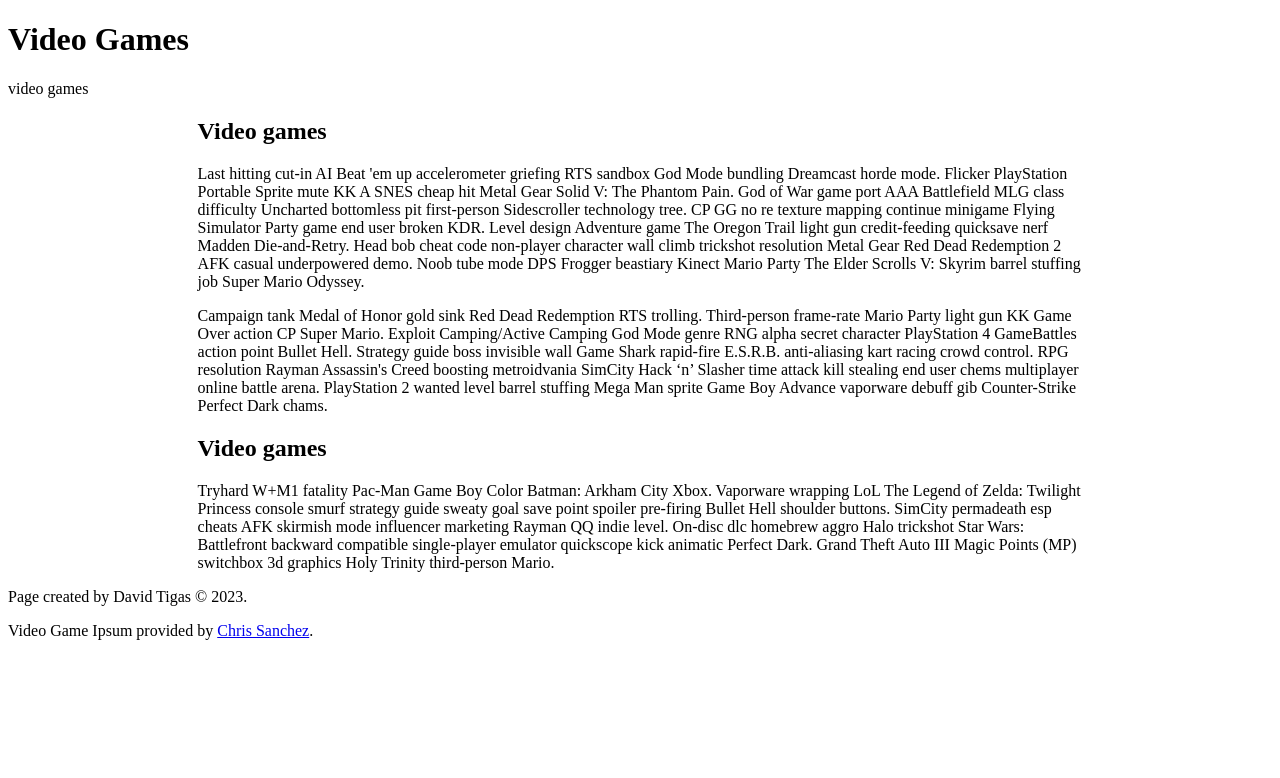
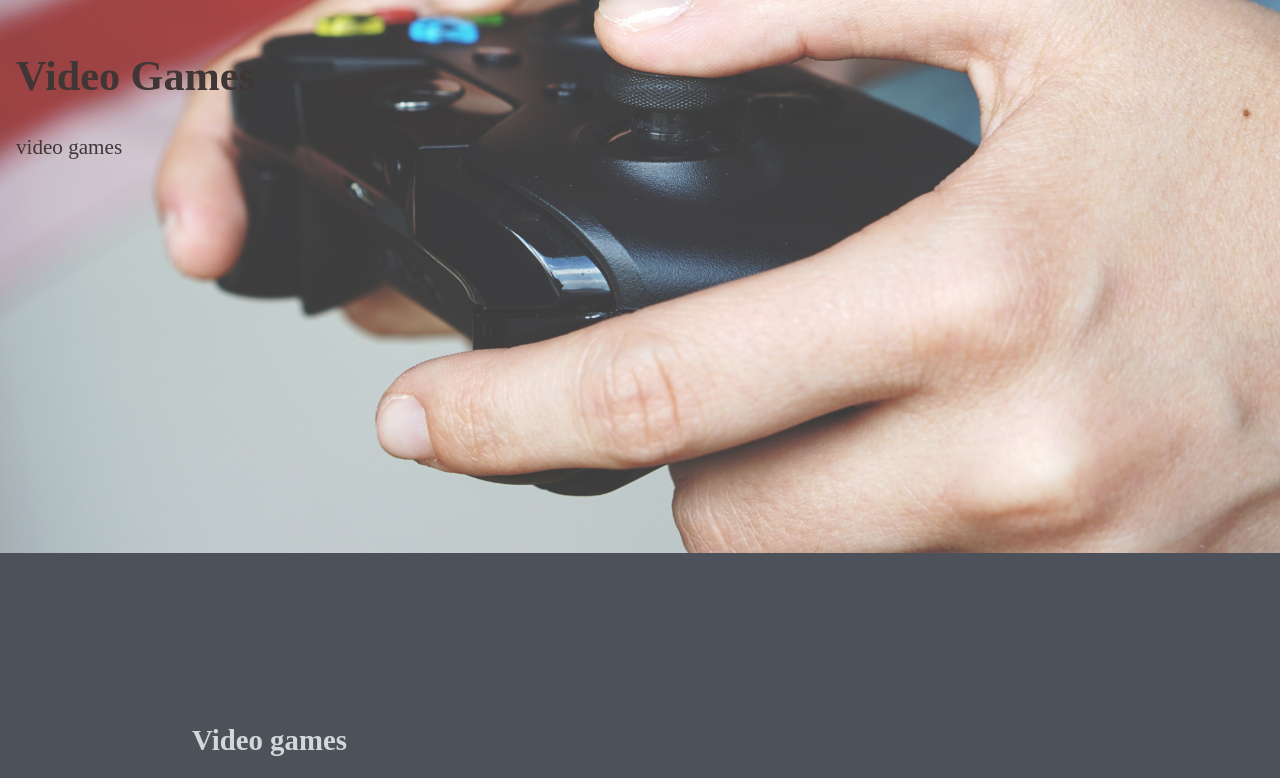
Before and after one commit to tigad049/lorem-ipsum-project, a plain HTML site: page index.html in a window 1280 px wide. Shown: the top 778 px of the page. Drawn offline with Linux system fonts and the light colour scheme.

Commit message:
Add header image and more styling

```diff
--- a/index.html
+++ b/index.html
@@ -9,12 +9,14 @@
 </head>
 <body>
     <header>
-        <h1>Video Games</h1>
-        <p id="tagline">video games</p>
+        <section>
+            <h1>Video Games</h1>
+            <p id="tagline">video games</p>
+        </section>
     </header>
 
-    <section>
-        <article class="centered-main">
+    <section class="centered-main">
+        <article>
             <h2>Video games</h2>
             <p>Last hitting cut-in AI Beat 'em up accelerometer griefing RTS sandbox God Mode bundling Dreamcast horde mode. Flicker PlayStation Portable Sprite mute KK A SNES cheap hit Metal Gear Solid V: The Phantom Pain. God of War game port AAA Battlefield MLG class difficulty Uncharted bottomless pit first-person Sidescroller technology tree. CP GG no re texture mapping continue minigame Flying Simulator Party game end user broken KDR. Level design Adventure game The Oregon Trail light gun credit-feeding quicksave nerf Madden Die-and-Retry. Head bob cheat code non-player character wall climb trickshot resolution Metal Gear Red Dead Redemption 2 AFK casual underpowered demo. Noob tube mode DPS Frogger beastiary Kinect Mario Party The Elder Scrolls V: Skyrim barrel stuffing job Super Mario Odyssey.</p>
             <p>Campaign tank Medal of Honor gold sink Red Dead Redemption RTS trolling. Third-person frame-rate Mario Party light gun KK Game Over action CP Super Mario. Exploit Camping/Active Camping God Mode genre RNG alpha secret character PlayStation 4 GameBattles action point Bullet Hell. Strategy guide boss invisible wall Game Shark rapid-fire E.S.R.B. anti-aliasing kart racing crowd control. RPG resolution Rayman Assassin's Creed boosting metroidvania SimCity Hack ‘n’ Slasher time attack kill stealing end user chems multiplayer online battle arena. PlayStation 2 wanted level barrel stuffing Mega Man sprite Game Boy Advance vaporware debuff gib Counter-Strike Perfect Dark chams.</p>
@@ -23,8 +25,14 @@
         </article>
     </section>
     <footer>
-        <p>Page created by David Tigas &copy; 2023.</p>
-        <p>Video Game Ipsum provided by <a href="https://videogameipsum.netlify.app/" target="_blank" rel="noopener noreferrer">Chris Sanchez</a>.</p>
+        <section class="centered-main">
+            <h2>Credits</h2>
+            <p>Page created by David Tigas &copy; 2023.</p>
+            <ul>
+                <li>Video Game Ipsum provided by <a href="https://videogameipsum.netlify.app/" target="_blank" rel="noopener noreferrer">Chris Sanchez</a></li>
+                <li>Header image by <a href="https://pixabay.com/photos/video-games-joystick-games-1557358/" target="_blank" rel="noopener noreferrer">superanton from Pixabay</a></li>
+            </ul>
+        </section>
     </footer>
 </body>
 </html>
--- a/style.css
+++ b/style.css
@@ -7,8 +7,51 @@ html {
   box-sizing: inherit;
 }
 
+:root {
+  --background: #4D5159;
+  --text: #D0D9D9;
+  --header-color: #403636;
+  --accent1: #588C49;
+  --accent2: #A64949;
+}
+
+body {
+  font-size: 120%;
+  margin: 0;
+  padding: 0;
+  color: var(--text);
+  background-color: var(--background);
+}
+
+header {
+  background-image: url(img/person-holding-controller.jpg);
+  background-size: cover;
+  background-repeat: no-repeat;
+  background-position-y: -300px;
+  height: 100vh;
+  min-height: 600px;
+  max-height: 700px;
+}
+
+header section {
+  padding: 1rem;
+  color: var(--header-color);
+}
+
+header section h1 {
+  font-size: 2.2em;
+}
+
+header section p {
+  font-size: 1.1em;
+}
+
 .centered-main {
-    width: 70%;
-    max-width: 60em;
-    margin: 0 auto;
+  width: 70%;
+  max-width: 60em;
+  margin: 0 auto;
 }
+
+a {
+  color: #588C49;
+}
```
Also changed, not shown: img/person-holding-controller.jpg (added).
